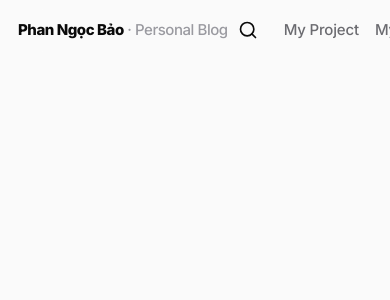
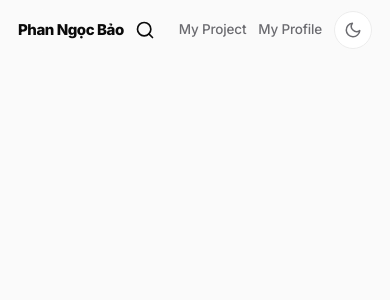
Before and after one commit to baoback/phanngocbao-website, a Next.js app in the folder website/: page / in a window 390 px wide. Shown: the top 300 px of the page. Built offline with nearby package versions, Linux system fonts and the light colour scheme.

Commit message:
Add files via upload

```diff
--- a/website/app/globals.css
+++ b/website/app/globals.css
@@ -2083,3 +2083,13 @@ body.pf-immersive { background:#0c0b09; }
   .hero h1 { font-size: clamp(30px, 8.5vw, 42px); }
   .section-head h2 { font-size: clamp(22px, 6.5vw, 28px); }
 }
+
+/* ============ Mobile: gọn header khi brand/nav dài ============ */
+@media (max-width: 600px) {
+  .container { padding: 0 18px; }
+  .brand { font-size: 15px; }
+  .brand span { display: none; }
+  .header-inner { gap: 10px; }
+  .nav { gap: 12px; }
+  .nav a { font-size: 13.5px; }
+}
```
